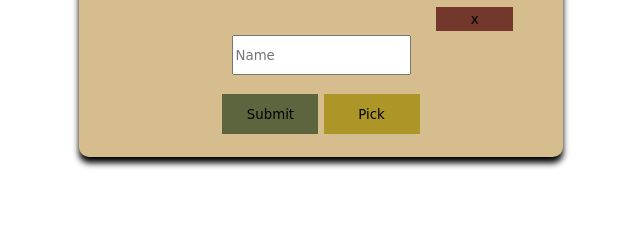
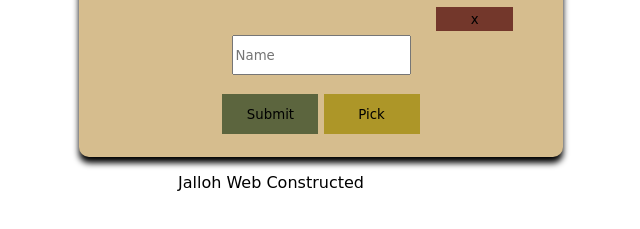
Before and after one commit to Geedo713/Pan-African-Powerball, a plain HTML site: page index.html in a window 1280 px wide. Shown: the part 275-504 px from the top of the page, without its empty margins (369-1009 px from the left). Drawn offline with Linux system fonts and the light colour scheme; a web font is replaced by a local one.

Commit message:
Just a quick update to let them know it is official jalloh web construction business. ~Geedo Boubacar Ibn Jalloh

```diff
--- a/index.html
+++ b/index.html
@@ -39,7 +39,9 @@
                     <p id="paragraph"></p>
                     </div>
                     </main>
-                    <footer></footer>
+                    <footer>
+                        <span>Jalloh Web Constructed</span>
+                    </footer>
                 </body>
                 <script type="text/javascript" src="script.js"></script>
             </div>
--- a/style.css
+++ b/style.css
@@ -107,3 +107,9 @@ input {
  margin-right: auto;
  margin-left: auto;
 }
+
+footer {
+    text-align: center;
+    margin-left: auto;
+    margin-right: auto;
+}
```
